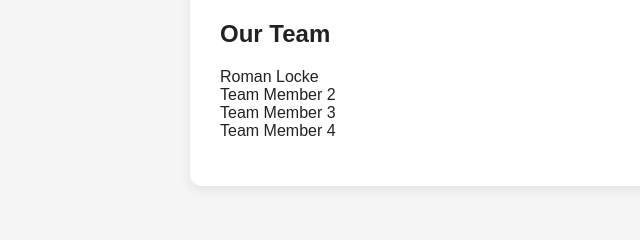
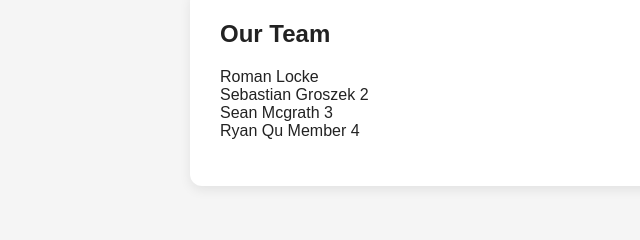
Before and after one commit to romanlocke/Consulting-Kings, a plain HTML site: page index.html in a window 1280 px wide. Shown: the part 1052-1292 px from the top of the page, 0-640 px from the left. Drawn offline with Linux system fonts and the light colour scheme.

Commit message:
Update team member names in index.html

```diff
--- a/index.html
+++ b/index.html
@@ -102,9 +102,9 @@
     <h2>Our Team</h2>
     <p>
       Roman Locke<br>
-      Team Member 2<br>
-      Team Member 3<br>
-      Team Member 4
+      Sebastian Groszek 2<br>
+      Sean Mcgrath 3<br>
+      Ryan Qu Member 4
     </p>
   </div>
 
```
